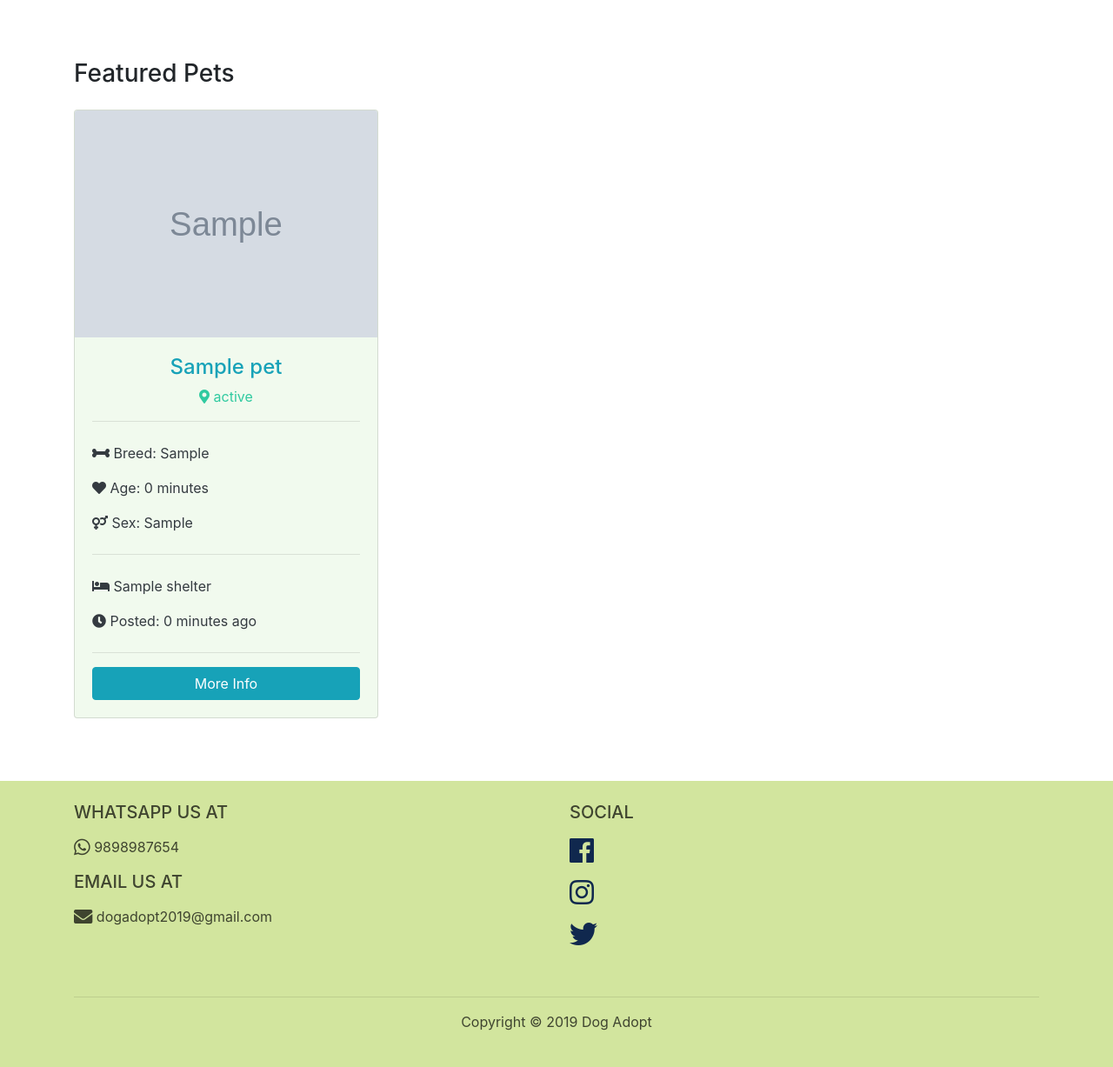
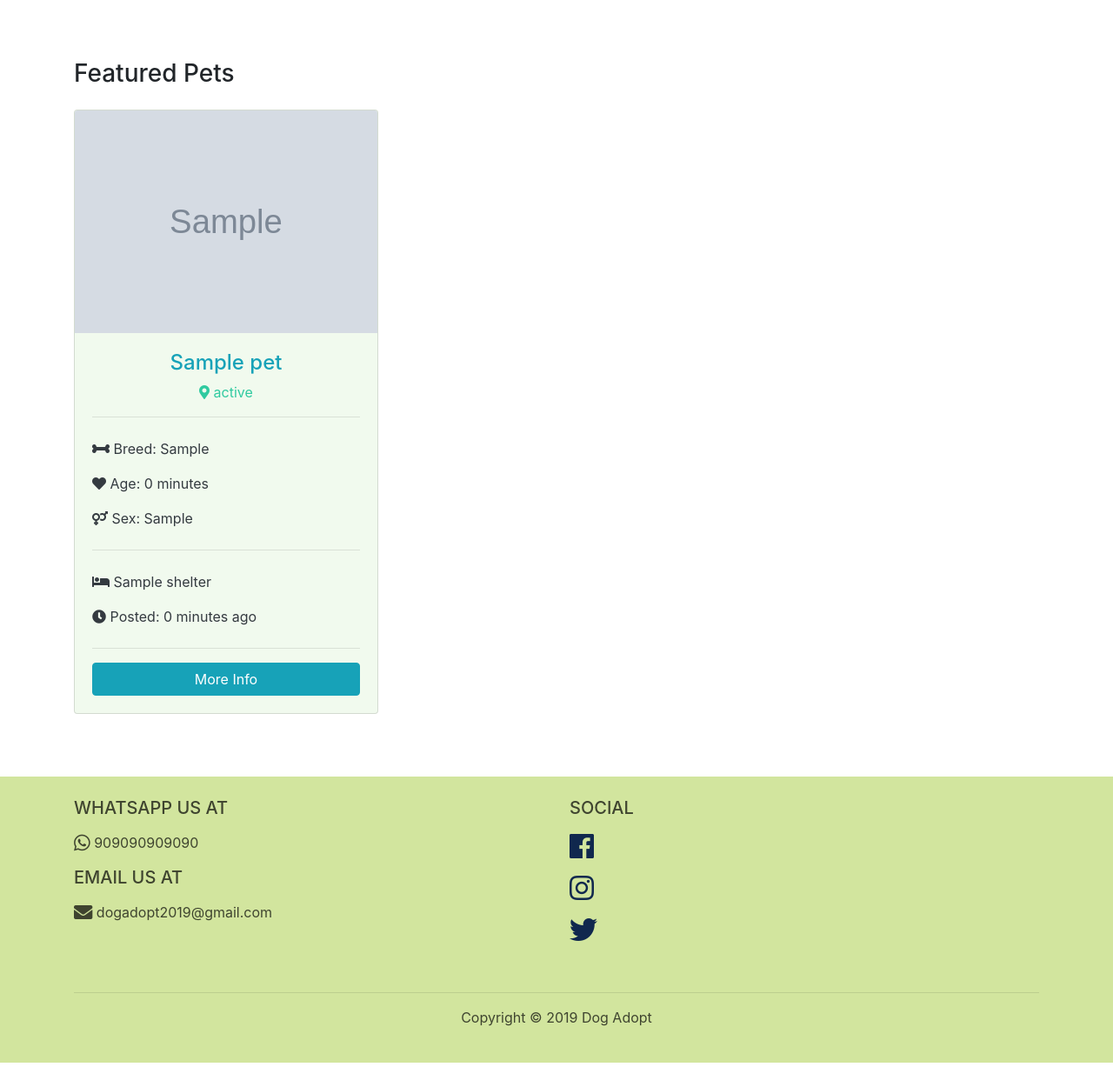
Before and after one commit to j-devil99/dog-adopt-project, a Django app: page / in a window 1280 px wide. Shown: the part 716-1943 px from the top of the page at 87% size. Run offline with Django 3.2, Linux system fonts and the light colour scheme; tables that the repository leaves empty hold one stand-in row (values such as "Sample post"); grey boxes marked "Sample" are stand-in pictures; some libraries are stand-ins or nearby versions.

Commit message:
changed card img size and removed google login

```diff
--- a/dogadopt/settings.py
+++ b/dogadopt/settings.py
@@ -50,6 +50,8 @@ INSTALLED_APPS = [
 
 AUTHENTICATION_BACKENDS = [
         'social_core.backends.google.GoogleOAuth2',
+        'social_core.backends.google.OpenIdAuth',
+        'social_core.backends.google.GoogleOpenId',
         'social_core.backends.facebook.FacebookOAuth2',
         'django.contrib.auth.backends.ModelBackend',
     ]
@@ -132,6 +134,10 @@ SOCIAL_AUTH_FACEBOOK_EXTRA_DATA = [
 ]
 SOCIAL_AUTH_LOGIN_ERROR_URL = '/accounts/logins'
 
+# SOCIAL_AUTH_GOOGLE_AUTH2_KEY = '902285044523-s7b8nrrelngddm6b31kovfeb29fc82ba.apps.googleusercontent.com'
+# SOCIAL_AUTH_GOOGLE_AUTH2_SECRET = 'USHcvZqFBmSMQXy05ZPr7epp'
+
+
 LOGIN_URL = 'logins'
 LOGIN_REDIRECT_URL = 'dashboard'
 LOGOUT_URL = 'logout'
--- a/dogadopt/static/css/style.css
+++ b/dogadopt/static/css/style.css
@@ -3,6 +3,13 @@
 
 img {
   width: 100%; }
+
+.card-img-top{
+
+  width: 100%;
+  height: 20vw;
+  object-fit: cover;
+}
 
 .logo {
   width: 80px; }
--- a/templates/accounts/login.html
+++ b/templates/accounts/login.html
@@ -28,8 +28,7 @@
                 </div>
 
                 <input type="submit" value="Login" class="btn btn-secondary btn-block">
-                <a href="{% url 'social:begin' 'facebook' %}" class="btn btn-block btn-secondary" style="background-color: #3B5998">Login with Facebook</a>
-                <a href="#" class="btn btn-block btn-secondary" style="background-color: #DD4B39">Login with Google</a>
+                <a href="{% url 'social:begin' 'facebook' %}" class="btn btn-block btn-secondary" style="background-color: #3B5998"><i class="fab fa-facebook"></i>  Login with Facebook</a>
               </form>
             </div>
           </div>
--- a/templates/pages/index.html
+++ b/templates/pages/index.html
@@ -32,6 +32,7 @@
           {% for pet in pets %}
             <!-- Pet 1 -->
             <div class="col-md-6 col-lg-4 mb-4">
+              <div class="card-deck">
                 <div class="card listing-preview" style="background-color: #F1FAEE">
                   <img class="card-img-top" src="{{ pet.photo.url }}" alt="">
                   <div class="card-body">
@@ -67,6 +68,7 @@
                   </div>
                 </div>
               </div>
+            </div>
           {% endfor %}
         {% else %}
           <div class="col-md-12">
--- a/templates/partials/_footer.html
+++ b/templates/partials/_footer.html
@@ -21,7 +21,7 @@
             <div class="row">
                 <div class="col-md-6">
                         <h5 class="text-uppercase mb-3">Whatsapp us At</h5>
-                        <p><i class="fab fa-whatsapp fa-lg" aria-hidden="true"></i> 9898987654</p>
+                        <p><i class="fab fa-whatsapp fa-lg" aria-hidden="true"></i> 909090909090</p>
                         <h5 class="text-uppercase mb-3">Email us At</h5>
                         <p><i class="fas fa-envelope fa-lg" aria-hidden="true"></i> dogadopt2019@gmail.com</p>
                 </div>
--- a/templates/shelters/shelters.html
+++ b/templates/shelters/shelters.html
@@ -67,6 +67,8 @@
           {% for shelter in shelters %}
             <!-- Shelter 1 -->
             <div class="col-md-6 col-lg-4 mb-4">
+              <div class="card-deck">
+
                 <div class="card listing-preview" style="background-color: #F1FAEE">
                   <img class="card-img-top" src="{{ shelter.photo.url }}" alt="">
                   <div class="card-body">
@@ -89,6 +91,7 @@
                     </div>
                     <hr>
                     <a href="{% url 'shelter' shelter.id %}" class="btn btn-block btn-info" >More Info</a>
+                  </div>
                 </div>
               </div>
             </div>
```
Lines whose indentation alone changed are shown as unchanged.
